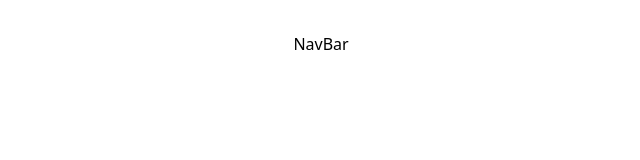
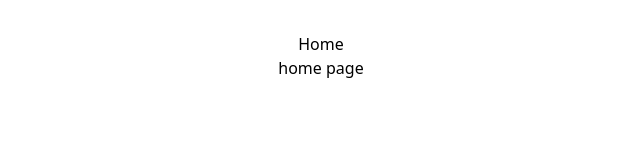
Before and after one commit to nairoldi/motion-mastery, a React (Vite) app in the folder vite-project/: page /home in a window 1280 px wide. Shown: the top 160 px of the page, without its empty margins (319-959 px from the left). Built offline with nearby package versions, Linux system fonts and the light colour scheme.

Commit message:
starting on nav bar, not exactly sure where were going at the moment but were learning alot

```diff
--- a/vite-project/src/App.jsx
+++ b/vite-project/src/App.jsx
@@ -1,9 +1,10 @@
 /* eslint-disable no-unused-vars */
 import { useState } from "react";
-import { BrowserRouter as Router, Routes, Route, Link } from "react-router-dom";
+import { BrowserRouter, Routes, Route, Link } from "react-router-dom";
 import Login from "./components/login/login";
 import Signup from "./components/signup/signup";
 import Nav from "./navBar/nav";
+import Home from "./components/home/home";
 import "./App.css";
 
 function App() {
@@ -11,14 +12,15 @@ function App() {
 
 	return (
 		<div className="app">
-			<Router>
+			<BrowserRouter>
+				<Nav />
 				<Routes>
 					<Route path="/" element={<Login />} />
 					<Route path="/signup" element={<Signup />} />
-					<Route path="/home" element={<Nav />} />
+					<Route path="/home" element={<Home />} />
 					<Route path="*" element={<h1> 404 page not found</h1>} />
 				</Routes>
-			</Router>
+			</BrowserRouter>
 		</div>
 	);
 }
--- /dev/null
+++ b/vite-project/src/components/home/home.jsx
@@ -0,0 +1,8 @@
+// eslint-disable-next-line no-unused-vars
+import React from "react";
+
+const home = () => {
+	return <div>home page</div>;
+};
+
+export default home;
--- a/vite-project/src/navBar/nav.jsx
+++ b/vite-project/src/navBar/nav.jsx
@@ -1,12 +1,12 @@
 /* eslint-disable no-unused-vars */
 import { useState } from "react";
-import { BrowserRouter as Router, Routes, Route, Link } from "react-router-dom";
+import { BrowserRouter, Routes, Route, Link, NavLink } from "react-router-dom";
 
 function Nav() {
 	return (
-		<div className="app">
-			<div> NavBar </div>
-		</div>
+		<nav>
+			<Link to="/home"> Home </Link>
+		</nav>
 	);
 }
 
```
Also changed, not shown: vite-project/src/auth/authWrapper.jsx (added).
